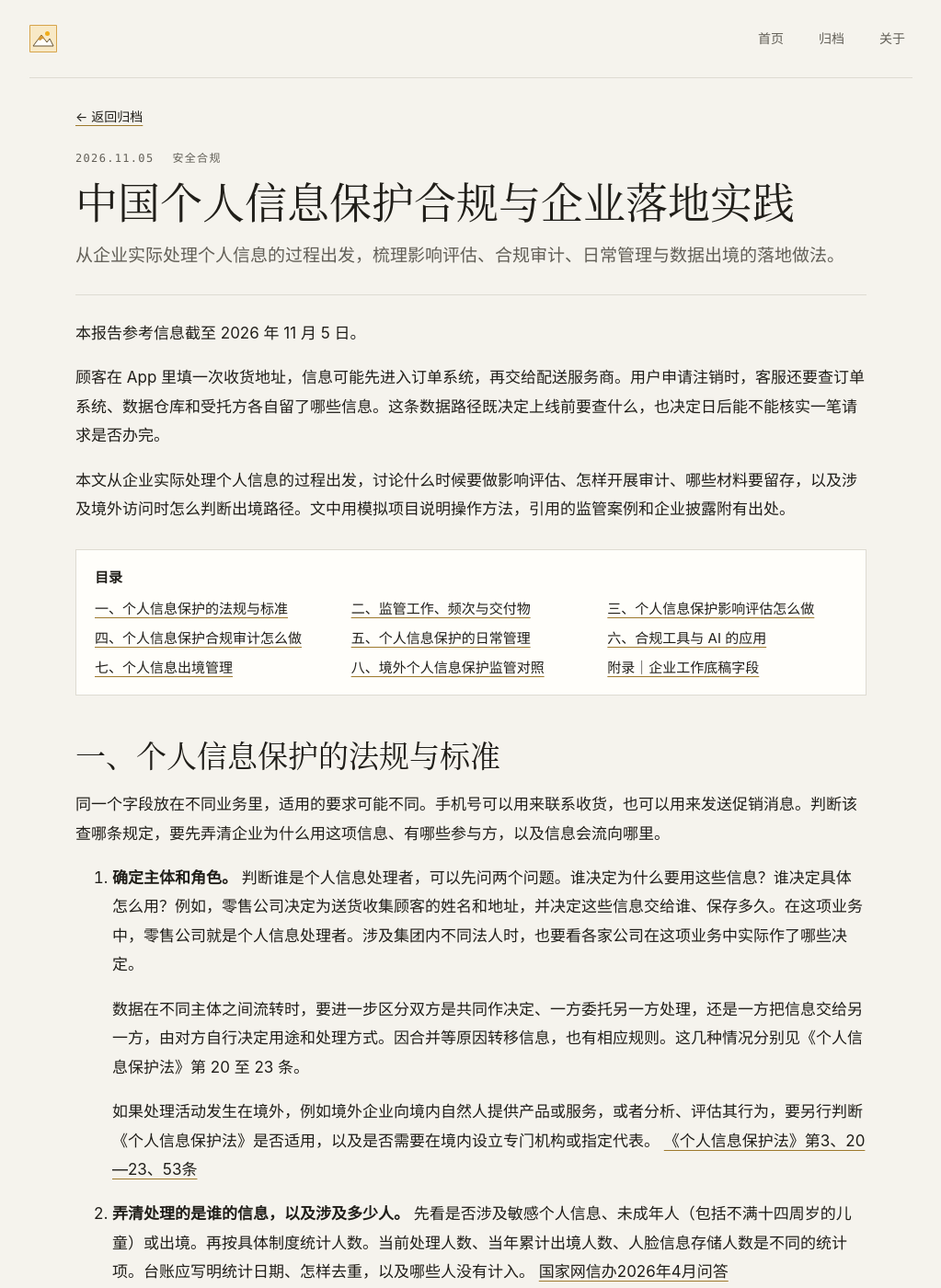
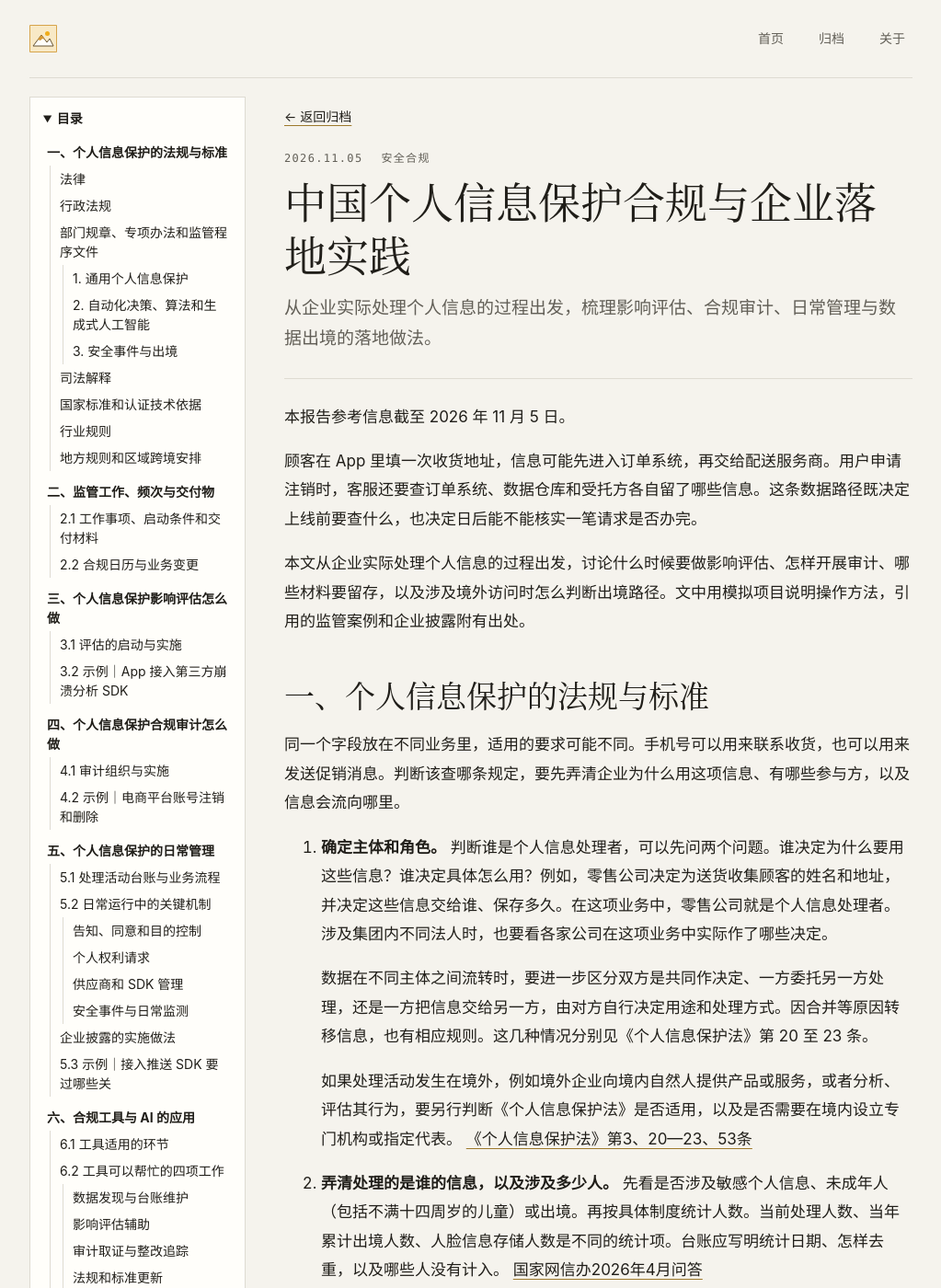
Before and after one commit to jhcka/jh.github.io, a Jekyll site: the page built from _posts/2026-11-05-pipl-compliance-practice.md, in a window 1280 px wide and 1400 px high. Shown: the whole window at 92% size, without its empty margins (128-1151 px from the left). Built offline with Jekyll 4.4.1, drawn with Linux system fonts in a browser that asks for light colours; some of the changed text lies outside the part shown.

Commit message:
Move the report contents to a three-level sidebar

```diff
--- a/_config.yml
+++ b/_config.yml
@@ -7,6 +7,8 @@ lang: zh-CN
 timezone: Asia/Shanghai
 permalink: /notes/:title/
 markdown: kramdown
+kramdown:
+  toc_levels: 2..4
 defaults:
   - scope:
       path: ""
--- a/_layouts/post.html
+++ b/_layouts/post.html
@@ -1,7 +1,10 @@
 ---
 layout: default
 ---
-<article class="reading-column{% if page.report %} reading-column--report{% endif %}">
+{% assign report_parts = content | split: '<!-- report-body -->' %}
+{% assign has_report_toc = false %}
+{% if page.report and report_parts.size == 2 %}{% assign has_report_toc = true %}{% endif %}
+<article class="reading-column{% if page.report %} reading-column--report{% endif %}{% if has_report_toc %} reading-column--with-toc{% endif %}">
   <header class="article-header">
     <a class="text-link" href="{{ '/archive/' | relative_url }}">← 返回归档</a>
     <div class="article-meta fn-meta">
@@ -11,7 +14,15 @@ layout: default
     <h1>{{ page.title | escape }}</h1>
     {% if page.description %}<p class="lede">{{ page.description | escape }}</p>{% endif %}
   </header>
+  {% if has_report_toc %}
+  <details class="report-toc" open>
+    <summary>目录</summary>
+    <nav aria-label="文章目录">
+      {{ report_parts | first }}
+    </nav>
+  </details>
+  {% endif %}
   <div class="prose">
-    {{ content }}
+    {% if has_report_toc %}{{ report_parts | last }}{% else %}{{ content }}{% endif %}
   </div>
 </article>
--- a/_posts/2026-11-05-pipl-compliance-practice.md
+++ b/_posts/2026-11-05-pipl-compliance-practice.md
@@ -6,28 +6,16 @@ date: 2026-11-05 17:08:00 +0800
 report: true
 ---
 
+* 目录
+{:toc}
+
+<!-- report-body -->
 
 本报告参考信息截至 2026 年 11 月 5 日。
 
 顾客在 App 里填一次收货地址，信息可能先进入订单系统，再交给配送服务商。用户申请注销时，客服还要查订单系统、数据仓库和受托方各自留了哪些信息。这条数据路径既决定上线前要查什么，也决定日后能不能核实一笔请求是否办完。
 
 本文从企业实际处理个人信息的过程出发，讨论什么时候要做影响评估、怎样开展审计、哪些材料要留存，以及涉及境外访问时怎么判断出境路径。文中用模拟项目说明操作方法，引用的监管案例和企业披露附有出处。
-
-<nav class="report-toc" aria-label="文章目录" markdown="1">
-
-**目录**
-
-- [一、个人信息保护的法规与标准](#chapter-1)
-- [二、监管工作、频次与交付物](#chapter-2)
-- [三、个人信息保护影响评估怎么做](#chapter-3)
-- [四、个人信息保护合规审计怎么做](#chapter-4)
-- [五、个人信息保护的日常管理](#chapter-5)
-- [六、合规工具与 AI 的应用](#chapter-6)
-- [七、个人信息出境管理](#chapter-7)
-- [八、境外个人信息保护监管对照](#chapter-8)
-- [附录｜企业工作底稿字段](#chapter-9)
-
-</nav>
 
 ## 一、个人信息保护的法规与标准 {#chapter-1}
 
--- a/assets/blog.css
+++ b/assets/blog.css
@@ -198,7 +198,7 @@ h3 { font-size: clamp(21px, 3vw, 26px); }
 .article-meta { display: flex; flex-wrap: wrap; gap: 8px 20px; margin: 14px 0 10px; }
 .prose { font-size: 17px; line-height: 1.85; }
 .prose > :first-child { margin-top: 0; }
-.article-header + .prose { margin-top: 26px; }
+.article-header + .prose, .report-toc + .prose { margin-top: 26px; }
 .prose h2, .prose h3 { margin: 1.35em 0 .5em; }
 .prose a { text-decoration-color: #9d792c; }
 .prose img { max-width: 100%; height: auto; }
@@ -210,19 +210,47 @@ h3 { font-size: clamp(21px, 3vw, 26px); }
 .prose blockquote > p { margin: 0; }
 
 .report-toc {
-  margin: 28px 0;
-  padding: 16px 20px;
+  margin-top: 20px;
+  padding: 12px 14px;
   border: 1px solid var(--fn-line);
   background: var(--fn-surface);
-  font-size: 15px;
+  font-size: 14px;
+  line-height: 1.5;
 }
-.report-toc p, .report-toc ul { margin: 0; }
+.report-toc summary { cursor: pointer; font-weight: 650; }
+.report-toc summary:focus-visible { outline: 2px solid #775509; outline-offset: 3px; }
+.report-toc nav { max-height: 42vh; overflow-y: auto; margin-top: 8px; padding: 4px; }
 .report-toc ul {
-  display: grid;
-  grid-template-columns: repeat(auto-fit, minmax(min(100%, 250px), 1fr));
-  gap: 4px 18px;
-  padding: 6px 0 0;
+  margin: 0;
+  padding: 0;
   list-style: none;
+}
+.report-toc ul ul {
+  margin-left: 3px;
+  padding-left: 10px;
+  border-left: 1px solid var(--fn-line);
+}
+.report-toc a { display: block; padding: 4px 0; text-decoration: none; }
+.report-toc a:hover { text-decoration: underline; }
+.report-toc #markdown-toc > li + li { margin-top: 8px; }
+.report-toc #markdown-toc > li > a { font-weight: 650; }
+
+@media (min-width: 800px) {
+  .reading-column--with-toc {
+    display: grid;
+    grid-template-columns: clamp(200px, 25%, 235px) minmax(0, 1fr);
+    column-gap: clamp(22px, 4vw, 42px);
+    max-width: 960px;
+  }
+  .reading-column--with-toc > .article-header { grid-area: 1 / 2; }
+  .reading-column--with-toc > .prose { grid-area: 2 / 2; }
+  .reading-column--with-toc > .report-toc {
+    grid-area: 1 / 1 / span 2;
+    align-self: start;
+    position: sticky;
+    top: 16px;
+  }
+  .report-toc nav { max-height: calc(100vh - 88px); }
 }
 .table-scroll {
   margin: 18px 0 24px;
```
Also changed, not shown: docs/architecture.md (+1 -1 lines).
